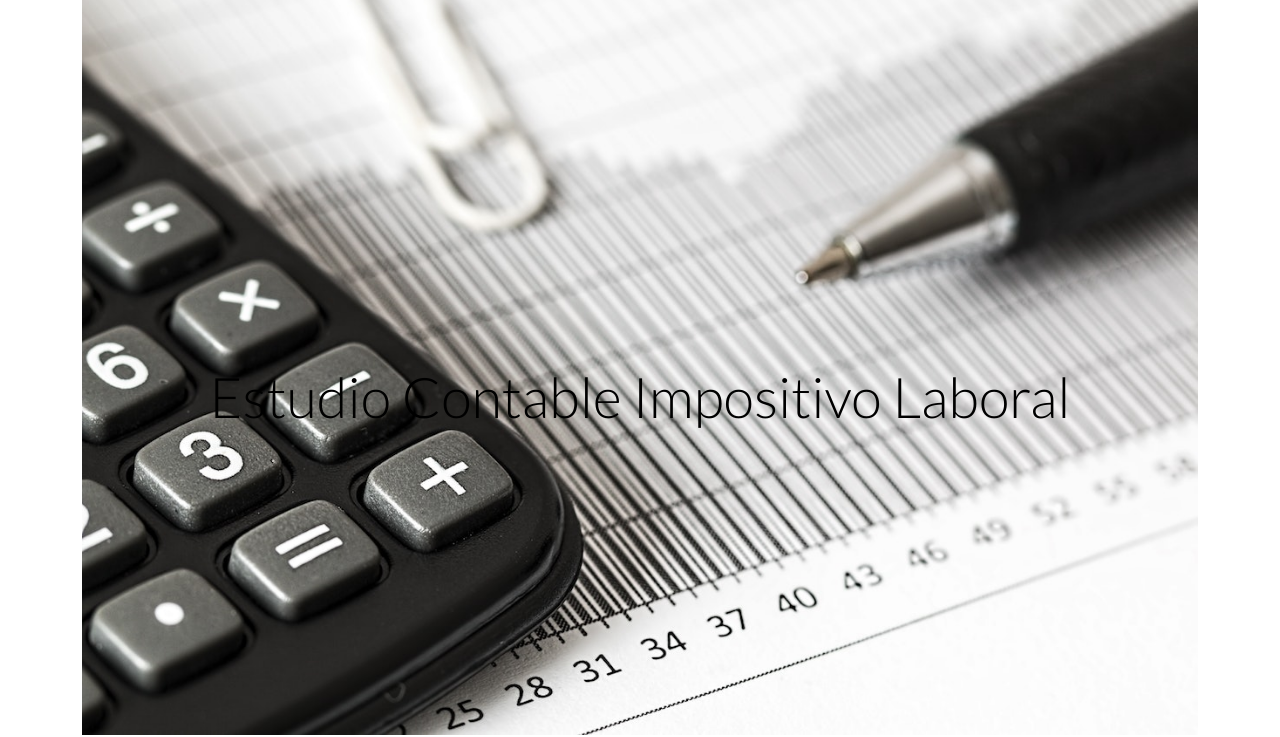
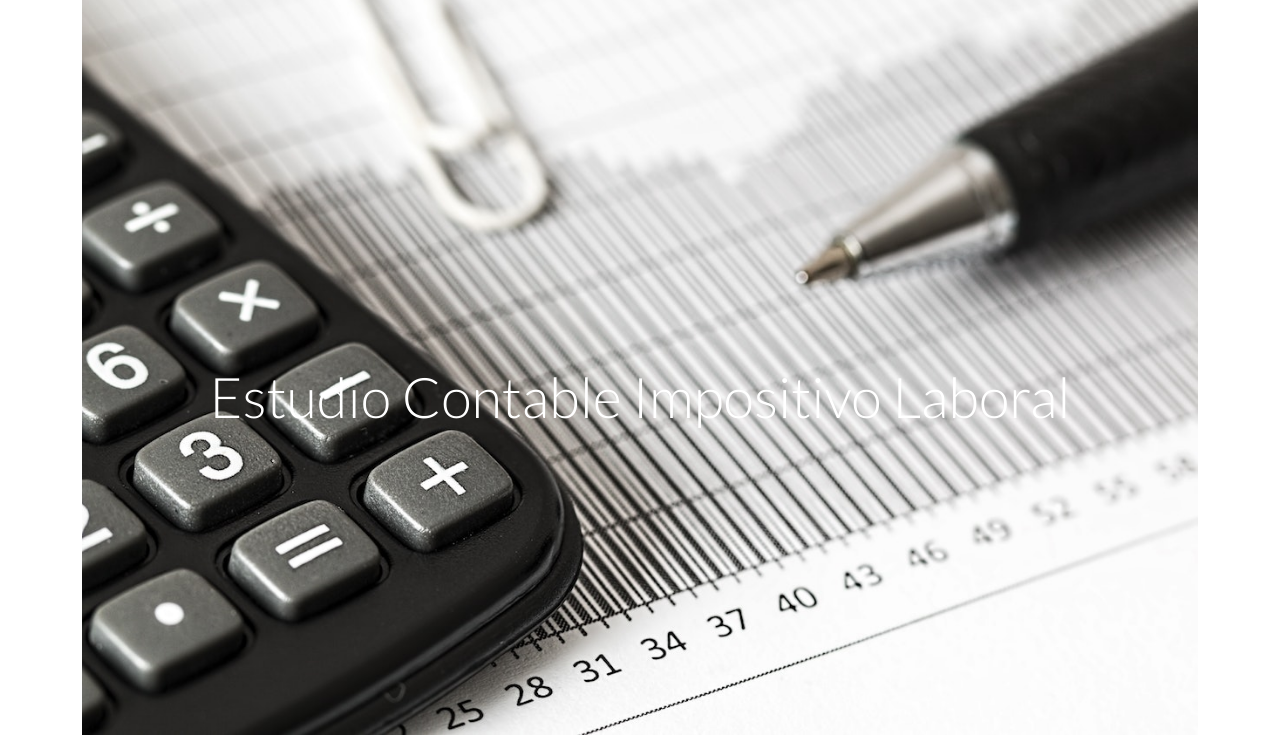
Before and after one commit to cesarmdq/estudio-bruschetti, a website: page index.html in a window 1280 px wide. Shown: the part 100-837 px from the top of the page. Drawn offline with Linux system fonts and the light colour scheme.

Commit message:
cambio color texto banner

```diff
--- a/index.html
+++ b/index.html
@@ -69,9 +69,7 @@
         <div
           class="position-absolute top-50 start-50 translate-middle-x w-100 px-3"
         >
-          <h1 class="display-4 text-black">
-            Estudio Contable Impositivo Laboral
-          </h1>
+          <h1 class="display-4">Estudio Contable Impositivo Laboral</h1>
         </div>
       </div>
       <h2 class="display-6 py-2 py-md-5">
```
